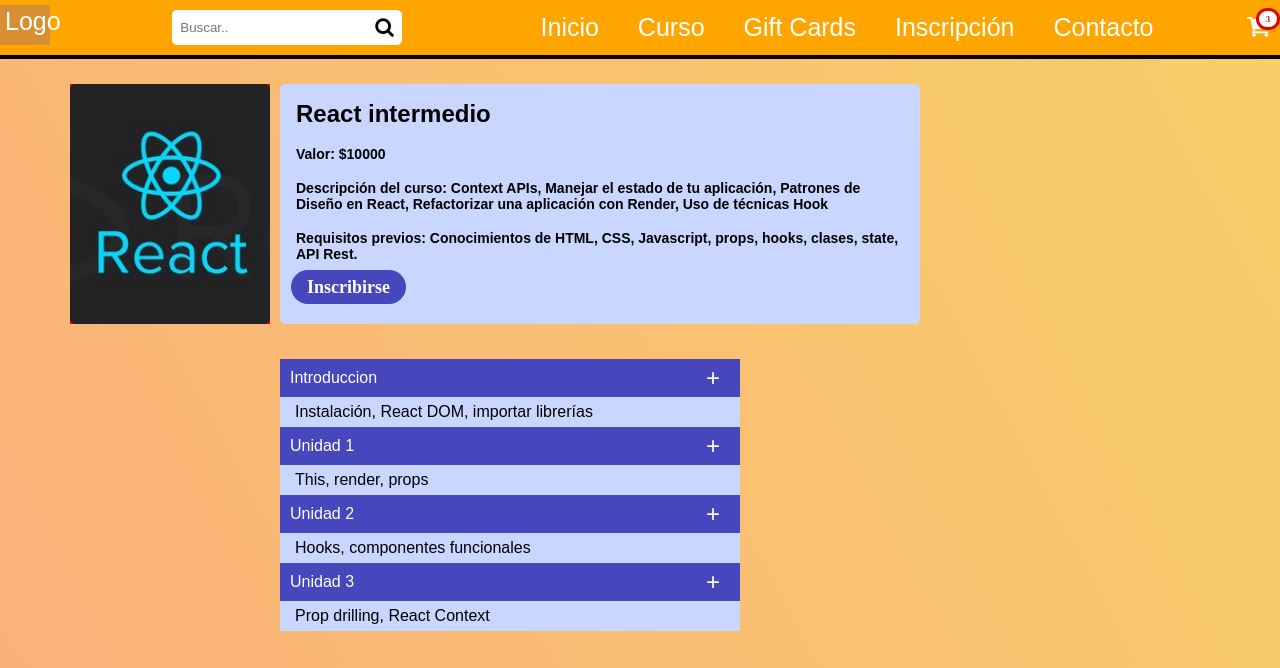
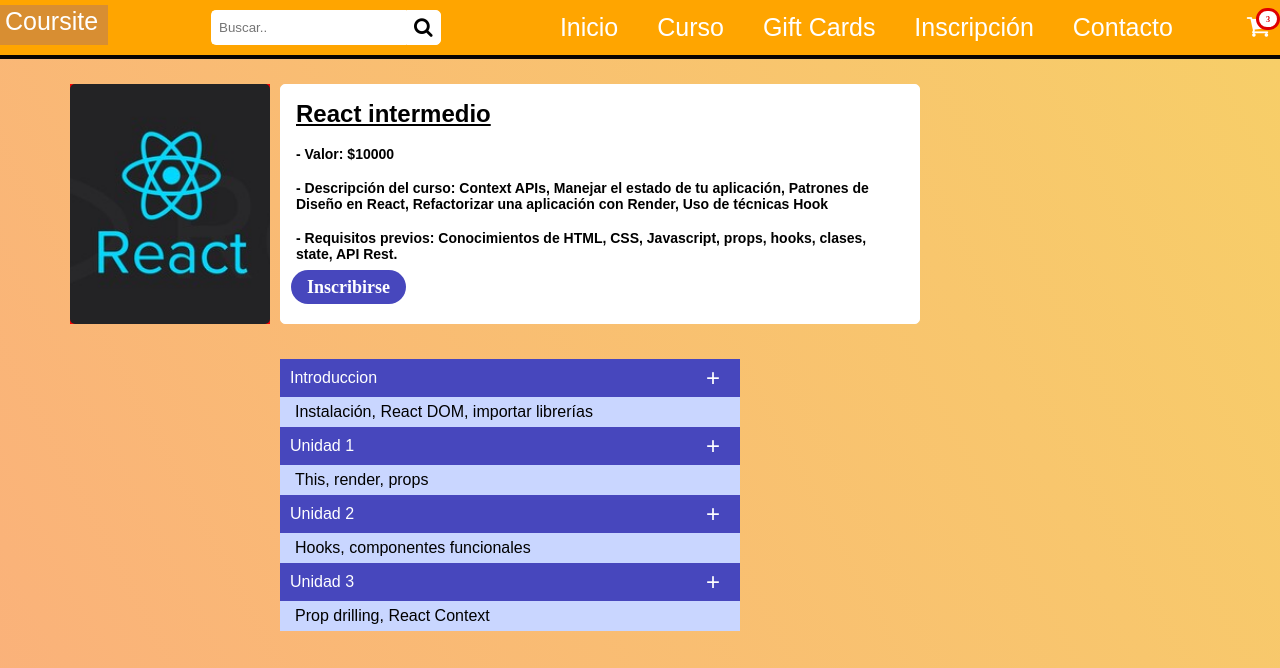
Before and after one commit to jonaalvarez/plataforma-de-cursos-online, a plain HTML site: page detalle-de-curso.html in a window 1280 px wide. Shown: the top 668 px of the page. Drawn offline with Linux system fonts and the light colour scheme.

Commit message:
Se corrigió logo, detalle de curso, se añadió favicon

```diff
--- a/css/contacto.css
+++ b/css/contacto.css
@@ -93,7 +93,7 @@
 #datos-de-contacto {
   width: 464px;
   height: 273px;
-  background-color: #c9d6ff;
+  background-color: white;
   text-align: center;
   border-radius: 2.5px;
 }
@@ -102,7 +102,7 @@
 .section-mapa {
   width: 990px;
   height: 270px;
-  background-color: #c9d6ff;
+  background-color: white;
   position: absolute;
   top: 430px;
   border-radius: 2.5px;
--- a/css/detalle-de-curso.css
+++ b/css/detalle-de-curso.css
@@ -114,10 +114,14 @@
   position: absolute;
   left: 280px;
   top: 25px;
-  border: solid 1px #c9d6ff;
-  background-color: #c9d6ff;
+  border: solid 1px white;
+  background-color: white;
   border-radius: 5px;
   padding: 15px;
+}
+
+.course-description-container h2 {
+  text-decoration: underline;
 }
 
 .course-description-container h3 {
--- a/css/estilos.css
+++ b/css/estilos.css
@@ -23,7 +23,7 @@
 
 .logo {
   background-color: #d88e32;
-  width: 50px;
+  width: fit-content;
   display: flex;
   padding: 2px 10px 5px 5px;
   margin: 5px 0 10px 0px;
--- a/detalle-de-curso.html
+++ b/detalle-de-curso.html
@@ -5,6 +5,7 @@
     <meta http-equiv="X-UA-Compatible" content="IE=edge" />
     <meta name="viewport" content="width=device-width, initial-scale=1.0" />
     <title>Detalle de curso</title>
+    <link rel="icon" type="image/png" href="./img/favicon.png" />
     <link rel="stylesheet" href="css/detalle-de-curso.css" />
     <link rel="stylesheet" href="css/footer.css" />
     <link rel="stylesheet" href="css/estilos.css" />
@@ -16,7 +17,7 @@
   <body>
     <header>
       <div class="logo">
-        <p>Logo</p>
+        <p>Coursite</p>
       </div>
       <form class="searchBar">
         <input
@@ -60,16 +61,16 @@
         <div class="course-description-container">
           <h2>React intermedio</h2>
           <br />
-          <h3>Valor: $10000</h3>
+          <h3>- Valor: $10000</h3>
           <br />
           <h3>
-            Descripción del curso: Context APIs, Manejar el estado de tu
+            - Descripción del curso: Context APIs, Manejar el estado de tu
             aplicación, Patrones de Diseño en React, Refactorizar una aplicación
             con Render, Uso de técnicas Hook
           </h3>
           <br />
           <h3>
-            Requisitos previos: Conocimientos de HTML, CSS, Javascript, props,
+            - Requisitos previos: Conocimientos de HTML, CSS, Javascript, props,
             hooks, clases, state, API Rest.
           </h3>
           <br />
```
Also changed, not shown: contacto.html (+2 -1 lines), gift-card.html (+2 -1 lines), index.html (+3 -2 lines), subscribe-course.html (+3 -2 lines), img/favicon.png (added).
